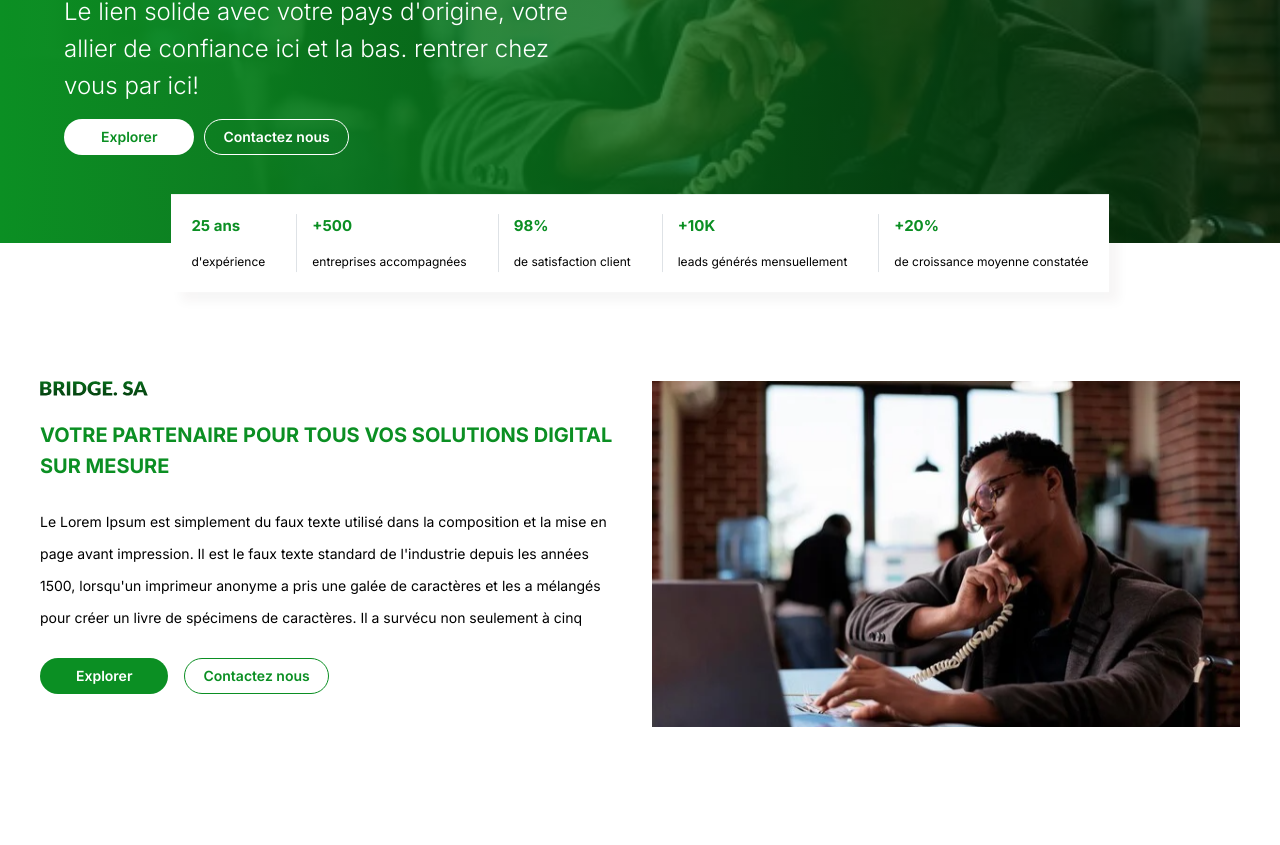
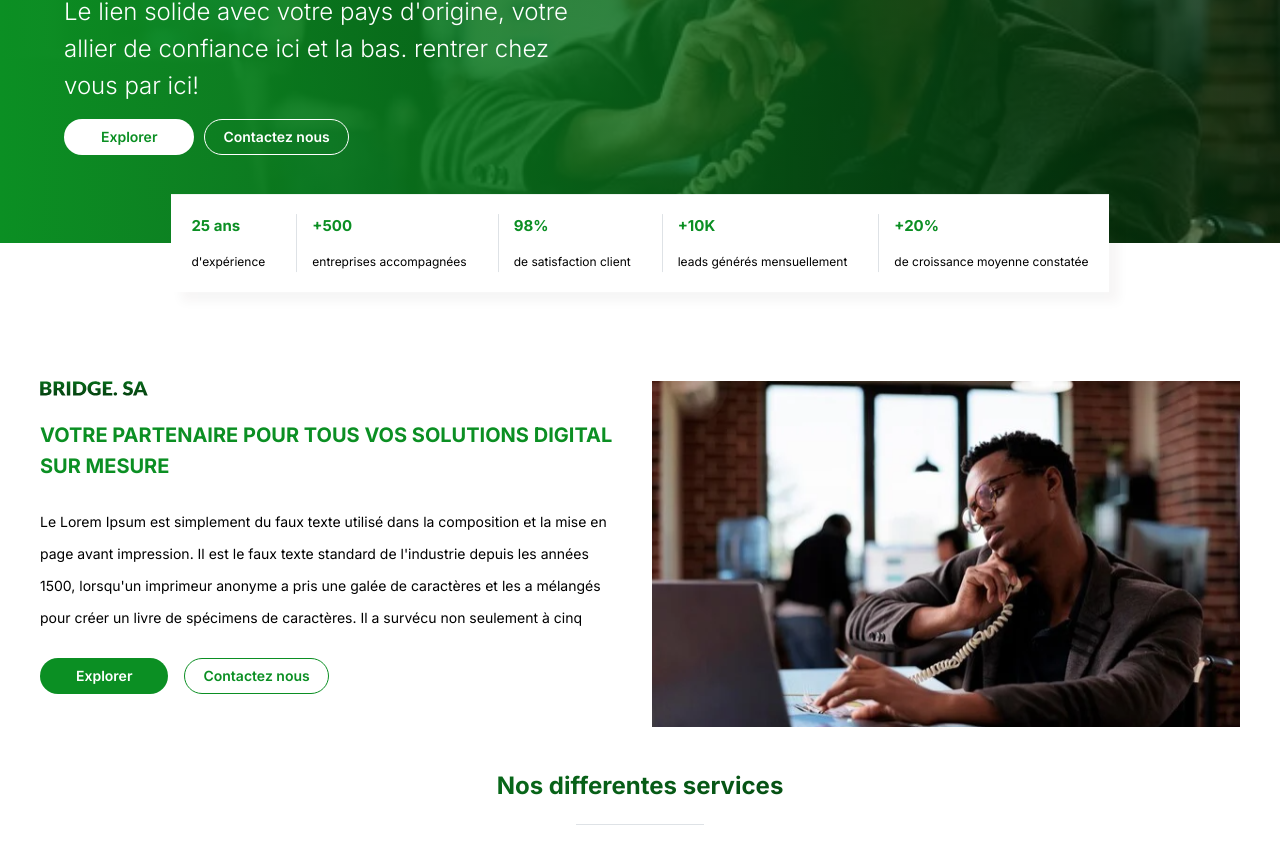
Before and after one commit to Ntchinda-Giscard/bridge-diaspo, a Next.js app: page / in a window 1280 px wide. Shown: the part 320-1165 px from the top of the page. Before the commit the page ends 1087 px from the top, so only its background shows below. Built offline with nearby package versions, Linux system fonts and the light colour scheme.

Commit message:
services

```diff
--- /dev/null
+++ b/app/components/service.tsx
@@ -0,0 +1,20 @@
+import classes from "@/app/css/seivce.module.css";
+import { Divider, Group } from "@mantine/core";
+
+
+function Services(){
+
+    return(
+        <>
+         <div className="flex flex-col">
+            <p className={classes.heading}> Nos differentes services </p>
+            <Group justify="center" >
+                <Divider w={"10%"} my={20} />
+            </Group>
+
+         </div>
+        </>
+    )
+}
+
+export default Services;
--- a/app/components/topbar.tsx
+++ b/app/components/topbar.tsx
@@ -32,7 +32,10 @@ function TopBar() {
                 <div className={cx(['flex flex-row justify-around gap-8'])}>
                     {
                         links.map((l) => (
-                            <Link className={cx([classes.link, isActive(l?.link) ? classes.activeLink : null])} href={l?.link}> {l?.label} </Link>
+                            <Link className={cx([classes.link,
+                                isActive(l?.link) ? classes.activeLink : null
+                            ]
+                            )} href={l?.link}> {l?.label} </Link>
                         ))
                     }
                 </div>
--- /dev/null
+++ b/app/css/seivce.module.css
@@ -0,0 +1,11 @@
+.heading{
+    background: linear-gradient(0.25turn, #0B8F23, #03290A);;
+    --webkit-background-clip: text;
+    --webkit-text-fill-color: transparent;
+    background-clip: text;
+    color: transparent;
+    text-decoration: none;
+    text-align: center;
+    font-weight: 700;
+    font-size: 24px;
+}
--- a/app/page.tsx
+++ b/app/page.tsx
@@ -2,6 +2,7 @@ import Image from "next/image";
 import HeroSection from "./components/hero";
 import StatSection from "./components/state";
 import AboutHomeSection from "./components/about_home";
+import Services from "./components/service";
 
 export default function Home() {
   return (
@@ -10,6 +11,7 @@ export default function Home() {
         <HeroSection />
         <StatSection />
         <AboutHomeSection />
+        <Services />
       </div>
     </main>
   );
```
